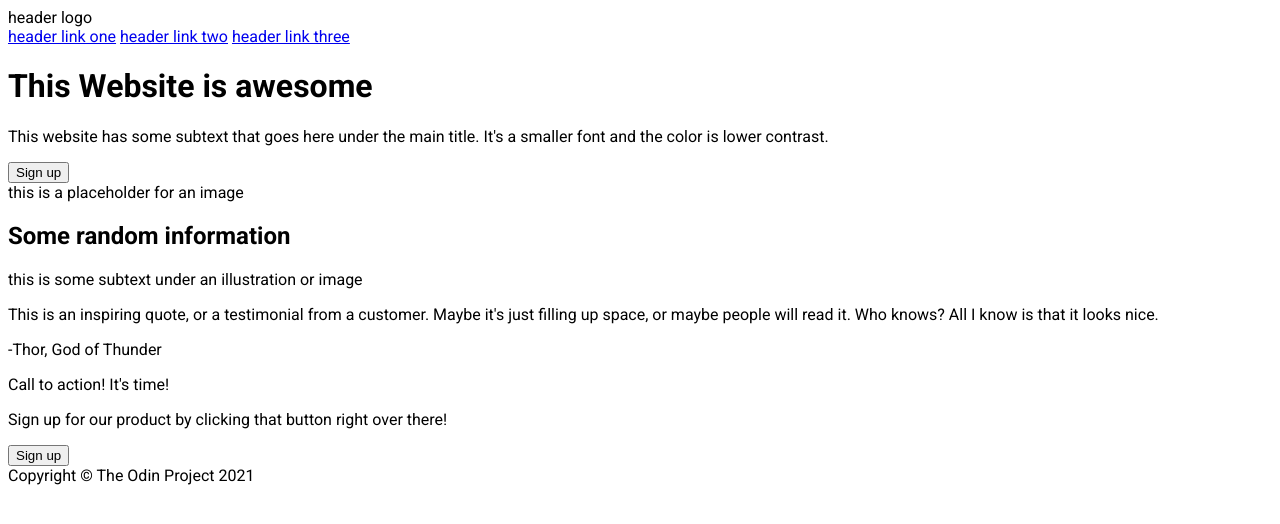
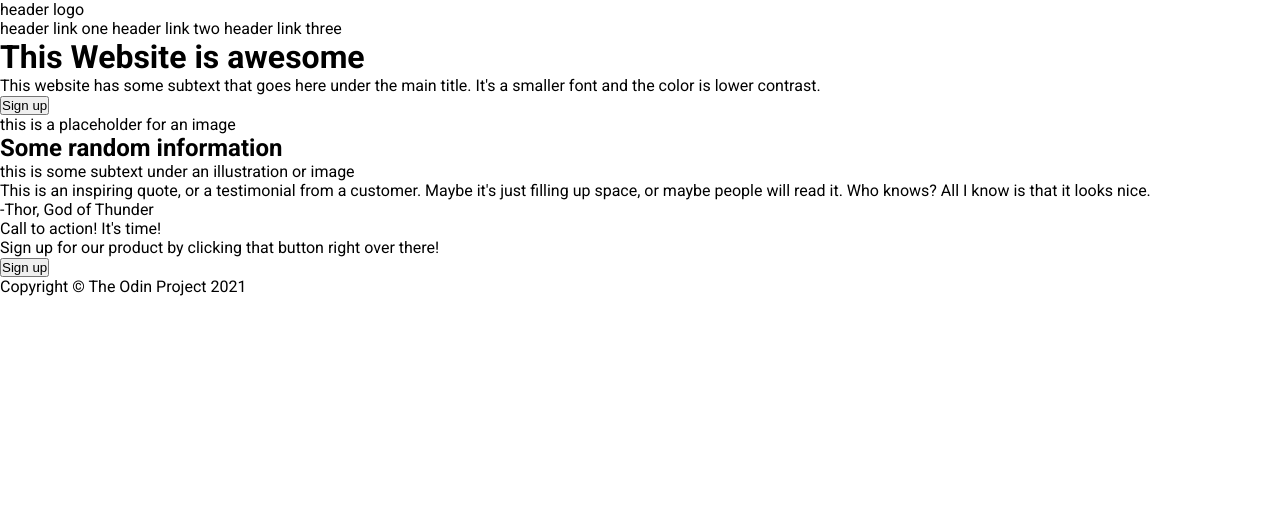
Before and after one commit to scorbiclife/odin-landing-page, a plain HTML site: page index.html in a window 1280 px wide. Drawn offline with Linux system fonts and the light colour scheme.

Commit message:
feat(css): add css reset

```diff
--- a/style.css
+++ b/style.css
@@ -1,3 +1,16 @@
+/* css reset */
+
+* {
+  margin: 0;
+  padding: 0;
+  box-sizing: border-box;
+}
+
+a {
+  color: unset;
+  text-decoration: none;
+}
+
 body {
   font-family: Roboto, system-ui, -apple-system, BlinkMacSystemFont, "Segoe UI",
     Oxygen, Ubuntu, Cantarell, "Open Sans", "Helvetica Neue", sans-serif;
```
